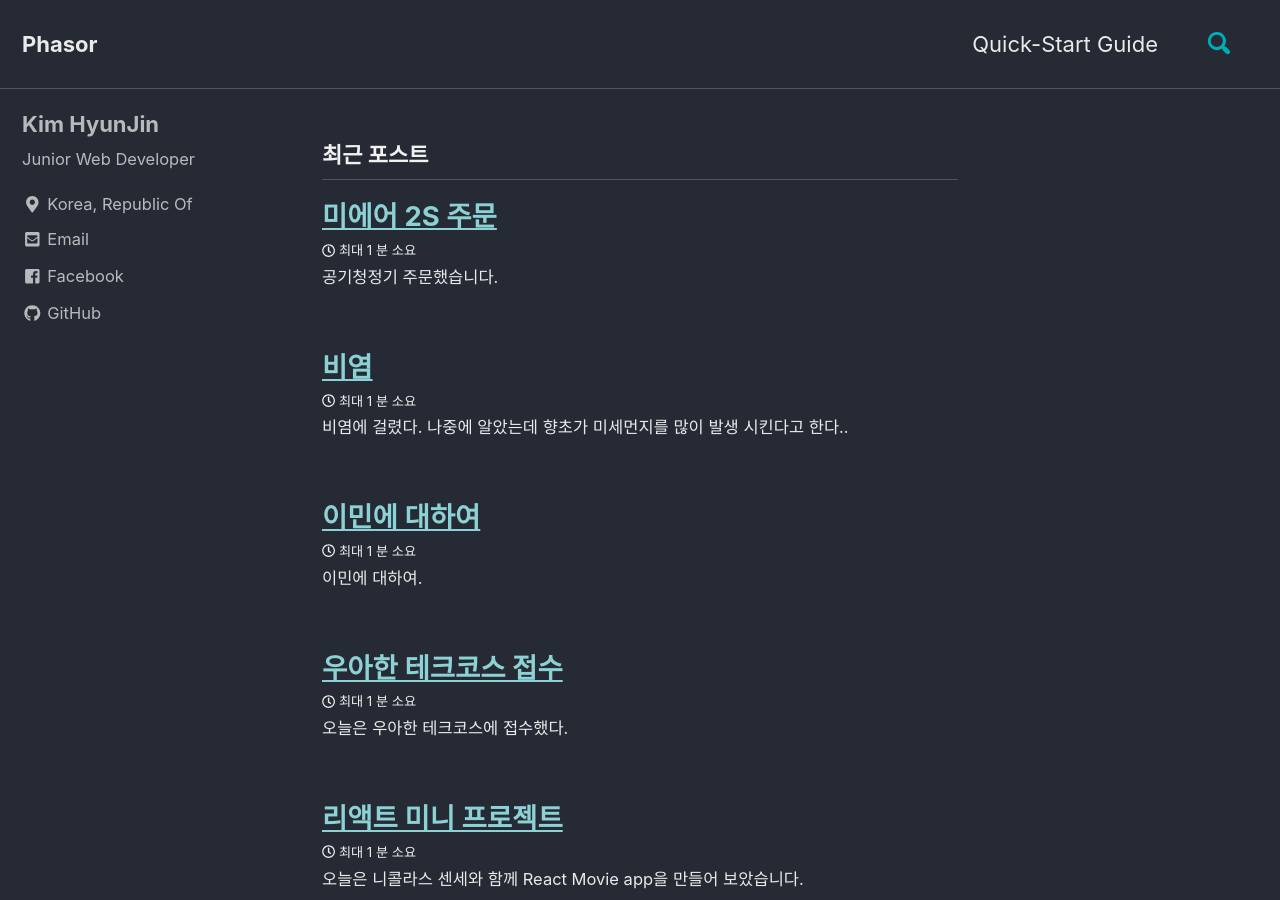
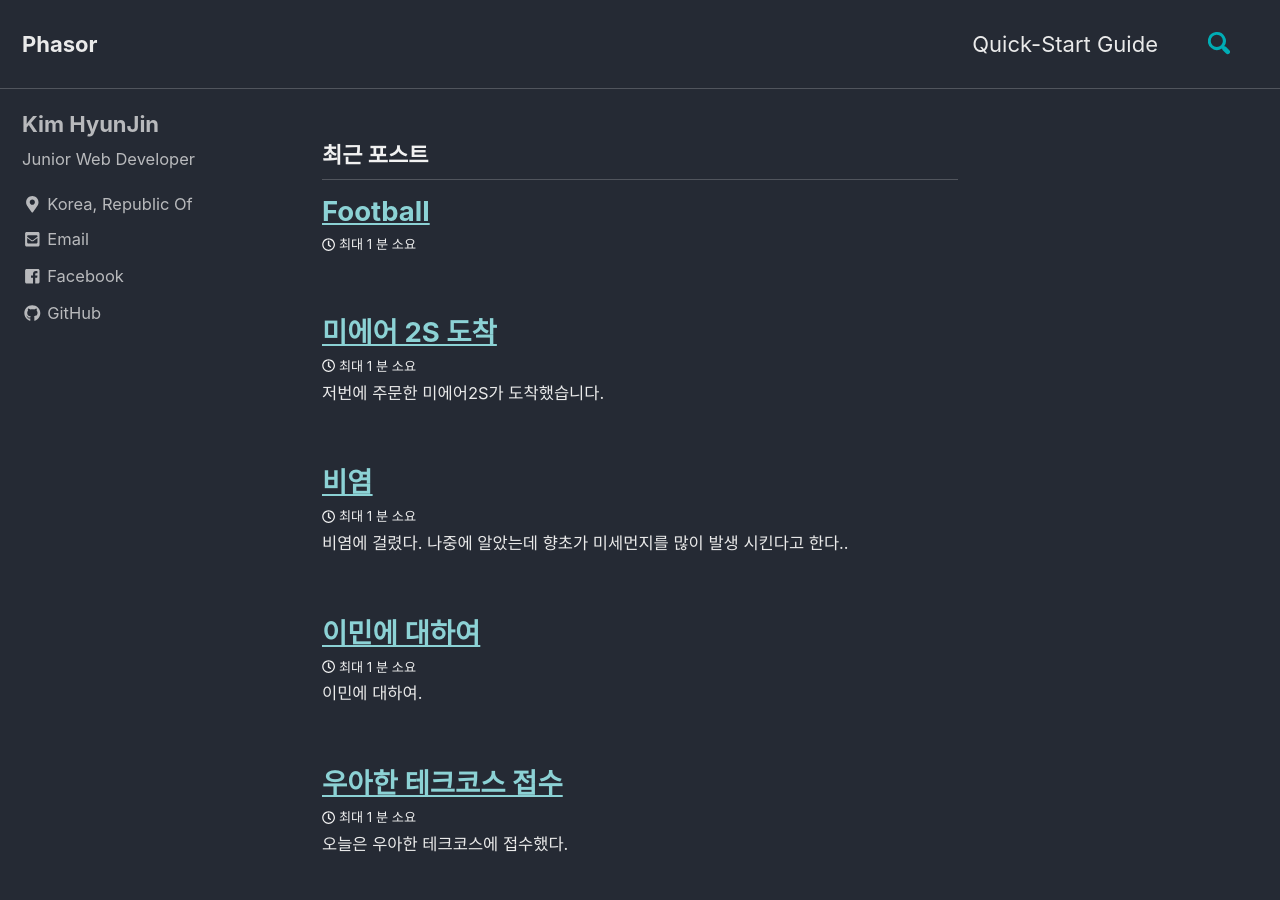
Before and after one commit to DeveloperKHJ/DeveloperKHJ.github.io, a Jekyll site: the page built from index.html, in a window 1280 px wide and 900 px high. Built offline with Jekyll 4.4.1, drawn with Linux system fonts in a browser that asks for light colours; cached includes are drawn as plain includes; nearby versions of some CDN libraries; the list of posts is cut into pages by our own code; some of the changed lines change nothing that is shown.

Commit message:
post update

```diff
--- a/_posts/2019-03-07-Purifier.md
+++ b/_posts/2019-03-07-Purifier.md
@@ -1,22 +1,32 @@
 ---
-title: "미에어 2S 주문"
+title: "미에어 2S 도착"
 date: 2019-03-07 22:29:00 +0900
 categories: Life Purifier
 comments: true
 ---
 
-공기청정기 주문했습니다.
+저번에 주문한 미에어2S가 도착했습니다.
 
-아버지 사무실용 하나, 집에서 두 개 해서 총 세개를 주문했어요.
+![images](https://github.com/DeveloperKHJ/DeveloperKHJ.github.io/blob/master/_images/miiair_1.png?raw=true)
 
-인터넷 대충 찾아서 각 대당 18만원정도 주고 샀습니다.
+이와 같이 설치 완료했습니다. 사진으론 커보였는데 생각보다 크진 않네요. 소음도 나쁘지 않습니다.
 
-방에 짐이 많아서 놓을대가 조금은 애매하긴 한데, 그래도 공기청정기 사서 좋네요.
+공기 질이 안좋을 때 엄청 막 돌 때는 소음이 큰데 미세먼지 수치가 줄어드니까 소리도 줄어들었어요.
 
-제가 더위를 많이 타서 요즘에도 창문을 많이 열어놓는데 거기로 미세먼지가 많이 들어오지 않을까라는 생각을 했었거든요.
+그 이후론 거의 소음이 없습니다.
 
-미에어 2S는 LED화면으로 공기의 질을 표시해 준다고 하니 거기에 따라 창문을 여닫으면 될 것 같아요.
+![images](https://github.com/DeveloperKHJ/DeveloperKHJ.github.io/blob/master/_images/miiair_2.png?raw=true)
 
-어제 비염이 걸린 이유는 80% 향초를 킨것 같아서이긴 하지만, 미세먼지도 엄청 영향이 있다고 생각했어요.
+이처럼 미세먼지 수치(pm 2.5 기준), 온도, 습도, 와이파이 상태, 운용 모드를 표시해줍니다.
 
-진짜 이런 일이 한국에 발생했다는게 너무 슬프네요.. ㅠㅠ 이민까지 생각할 정도로 너무 불행한 일입니다.
+처음 전원 켰을때는 70이였던게 지금은 11이네요.
+
+![images](https://github.com/DeveloperKHJ/DeveloperKHJ.github.io/blob/master/_images/miiair_3.png?raw=true)
+
+또 좋은점은 이처럼 앱으로 관리할 수 있습니다. 사용 면적도 설정할 수 있구요. 외부에서 전원을 키고 끌 수 있는게 좋습니다.
+
+또한 필터 소모량도 나와서 교체시기도 알 수 있습니다.
+
+아직 첫날이긴 한데 사용 경험은 나쁘지 않았습니다. 전원 꼽고 전원만 키면 바로 간단하게 바로 사용 가능합니다.
+
+앞으로 한달정도 더 써보고 다시 후기 올리겠습니다~~!
```
Also changed, not shown: _images/miiair_3.png (added), _posts/2019-03-08-Football.md (added), 2 other files.
